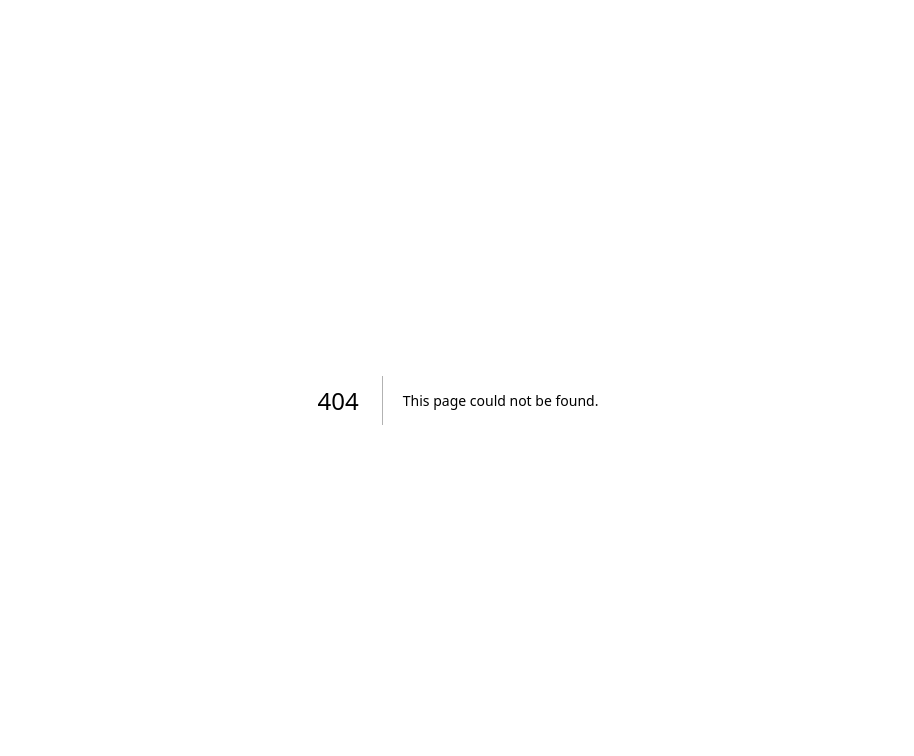
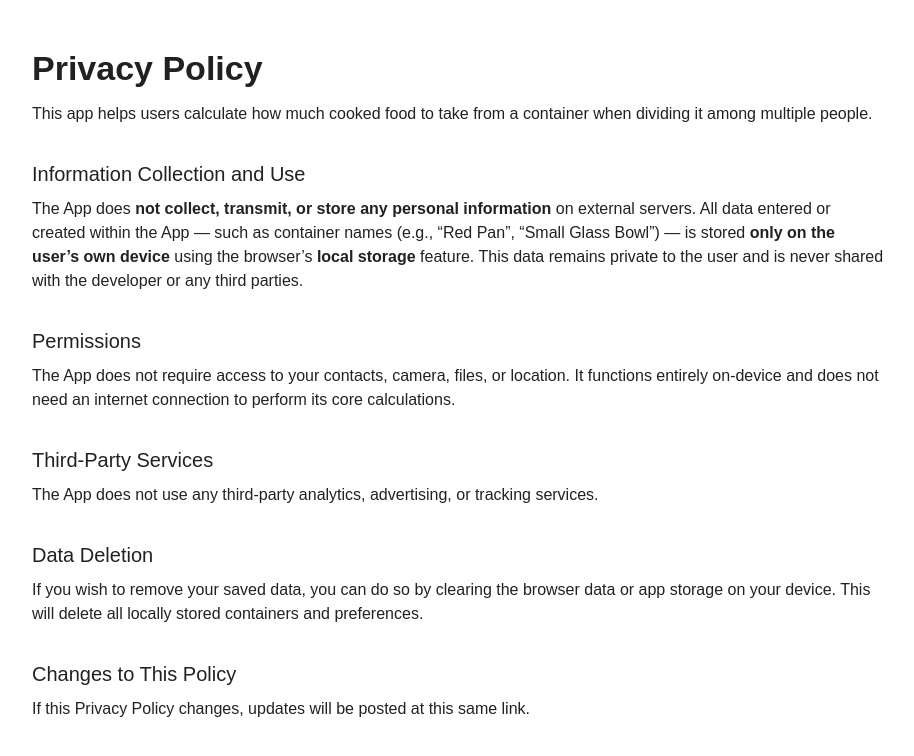
Before and after one commit to siddtheone/portions, a Next.js app: page /privacy-policy in a window 1280 px wide. Before the commit this address had no page. Shown: the top 756 px of the page, without its empty margins (182-1096 px from the left). Built offline with nearby package versions, Linux system fonts and the light colour scheme; a web font is replaced by a local one; what @mui/material-nextjs would draw is missing.

Commit message:
Adding privacy policy

```diff
--- /dev/null
+++ b/src/app/privacy-policy/page.tsx
@@ -0,0 +1,76 @@
+import React from "react";
+import { Container, Typography, Box } from "@mui/material";
+
+export default function PrivacyPolicy() {
+  return (
+    <Container maxWidth="md" sx={{ py: 6 }}>
+      <Typography variant="h4" gutterBottom fontWeight="bold">
+        Privacy Policy
+      </Typography>
+
+      <Typography variant="body1">
+        This app helps users calculate how much cooked food to take from a
+        container when dividing it among multiple people.
+      </Typography>
+
+      <Box sx={{ mt: 4 }}>
+        <Typography variant="h6" gutterBottom>
+          Information Collection and Use
+        </Typography>
+        <Typography variant="body1">
+          The App does{" "}
+          <strong>
+            not collect, transmit, or store any personal information
+          </strong>{" "}
+          on external servers. All data entered or created within the App — such
+          as container names (e.g., “Red Pan”, “Small Glass Bowl”) — is stored{" "}
+          <strong>only on the user’s own device</strong> using the browser’s{" "}
+          <strong>local storage</strong> feature. This data remains private to
+          the user and is never shared with the developer or any third parties.
+        </Typography>
+      </Box>
+
+      <Box sx={{ mt: 4 }}>
+        <Typography variant="h6" gutterBottom>
+          Permissions
+        </Typography>
+        <Typography variant="body1">
+          The App does not require access to your contacts, camera, files, or
+          location. It functions entirely on-device and does not need an
+          internet connection to perform its core calculations.
+        </Typography>
+      </Box>
+
+      <Box sx={{ mt: 4 }}>
+        <Typography variant="h6" gutterBottom>
+          Third-Party Services
+        </Typography>
+        <Typography variant="body1">
+          The App does not use any third-party analytics, advertising, or
+          tracking services.
+        </Typography>
+      </Box>
+
+      <Box sx={{ mt: 4 }}>
+        <Typography variant="h6" gutterBottom>
+          Data Deletion
+        </Typography>
+        <Typography variant="body1">
+          If you wish to remove your saved data, you can do so by clearing the
+          browser data or app storage on your device. This will delete all
+          locally stored containers and preferences.
+        </Typography>
+      </Box>
+
+      <Box sx={{ mt: 4 }}>
+        <Typography variant="h6" gutterBottom>
+          Changes to This Policy
+        </Typography>
+        <Typography variant="body1">
+          If this Privacy Policy changes, updates will be posted at this same
+          link.
+        </Typography>
+      </Box>
+    </Container>
+  );
+}
```
